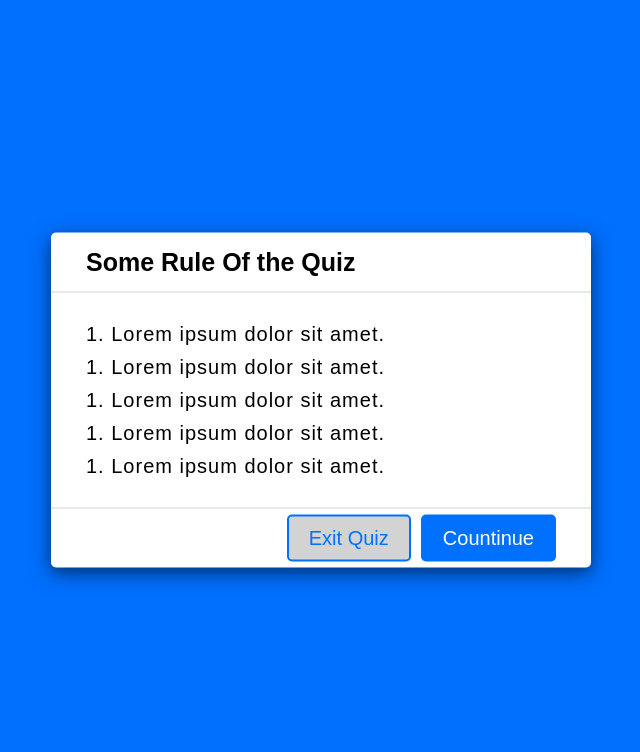
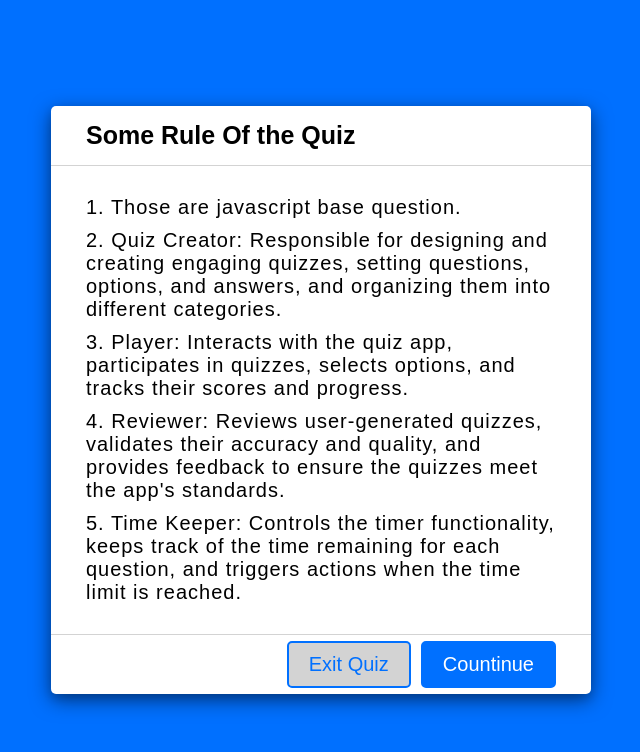
Before and after one commit to frakibuddin/quizApp, a plain HTML site: page index.html in a window 1280 px wide. Both pictures are taken after a click on the button "Start Quiz". Shown: the whole page, without its empty margins (319-959 px from the left). Drawn offline with Linux system fonts and the light colour scheme.

Commit message:
update second

```diff
--- a/index.html
+++ b/index.html
@@ -19,11 +19,15 @@
             <span>Some Rule Of the Quiz</span>
         </div>
         <div class="info-list">
-            <div class="info">1. Lorem ipsum dolor sit amet.</div>
-            <div class="info">1. Lorem ipsum dolor sit amet.</div>
-            <div class="info">1. Lorem ipsum dolor sit amet.</div>
-            <div class="info">1. Lorem ipsum dolor sit amet.</div>
-            <div class="info">1. Lorem ipsum dolor sit amet.</div>
+            <div class="info">1. Those are javascript base question.</div>
+            <div class="info">2. Quiz Creator: Responsible for designing and creating engaging quizzes, setting
+                questions, options, and answers, and organizing them into different categories.</div>
+            <div class="info">3. Player: Interacts with the quiz app, participates in quizzes, selects options, and
+                tracks their scores and progress.</div>
+            <div class="info">4. Reviewer: Reviews user-generated quizzes, validates their accuracy and quality, and
+                provides feedback to ensure the quizzes meet the app's standards.</div>
+            <div class="info">5. Time Keeper: Controls the timer functionality, keeps track of the time remaining for
+                each question, and triggers actions when the time limit is reached.</div>
         </div>
         <div class="button qts-btn">
             <button class="quit">Exit Quiz</button>
```
